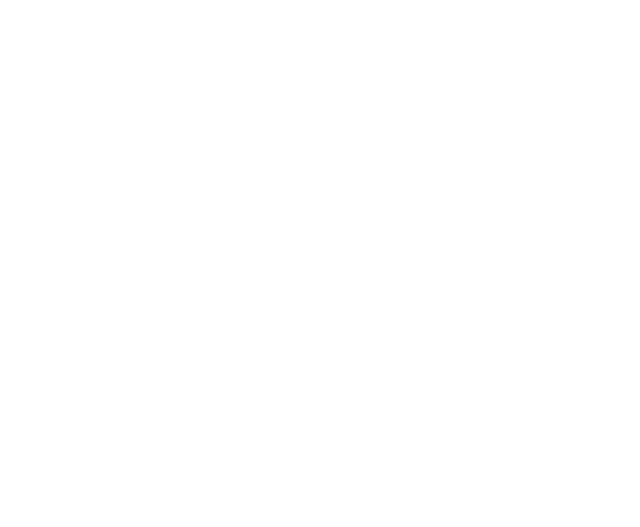
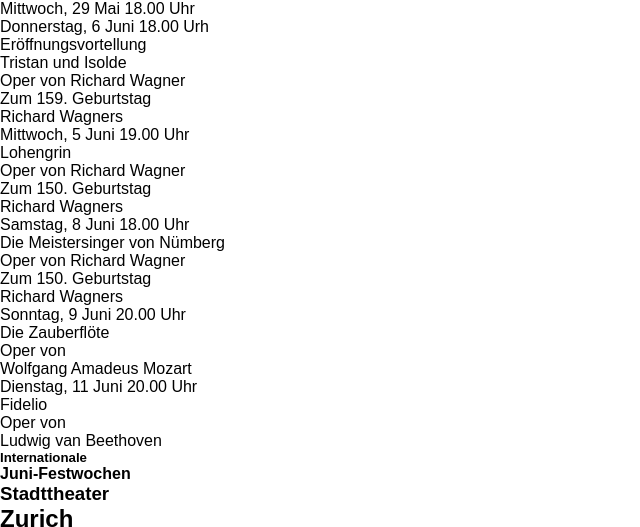
Before and after one commit to lillianritchie/DWD-week2, a plain HTML site: page index.html in a window 1280 px wide. Shown: the top 527 px of the page, without its empty margins (0-640 px from the left). Drawn offline with Linux system fonts and the light colour scheme.

Commit message:
save progress git status

```diff
--- a/index.html
+++ b/index.html
@@ -7,6 +7,64 @@
         <!--link fonts-->
         <link href="https://fonts.googleapis.com/css?family=Archivo|Archivo+Black|Archivo+Narrow&display=swap" rel="stylesheet">
         <!---link css stylesheet-->
-        <link href="/main.css" rel="stylesheet" type="text/css">
+        <link rel="stylesheet" type="text/css" href="/main.css" >
     </head>
+
+    <body>
+        <!---Concert Dates--->
+        <!---first column of dates-->
+        <section class="dates">
+            <ul class="dates__block">
+                <li class="dates__item">Mittwoch, 29 Mai 18.00 Uhr</li>
+                <li class="dates__item">Donnerstag, 6 Juni 18.00 Urh</li>
+                <li class="dates__item">Eröffnungsvortellung</li>
+                <li class="dates__item">Tristan und Isolde</li>
+                <li class="dates__item">Oper von Richard Wagner</li>
+                <li class="dates__item">Zum 159. Geburtstag</li>
+                <li class="dates__item">Richard Wagners</li>
+            </ul>
+            <ul class="dates__block">
+                <li class="dates__item">Mittwoch, 5 Juni 19.00 Uhr</li>
+                <li class="dates__item">Lohengrin</li>
+                <li class="dates__item">Oper von Richard Wagner</li>
+                <li class="dates__item">Zum 150. Geburtstag</li>
+                <li class="dates__item">Richard Wagners</li>
+            </ul>
+        <!---second column of dates-->
+        <section class="dates">
+            <ul class="dates__block">
+                <li class="dates__item">Samstag, 8 Juni 18.00 Uhr</li>
+                <li class="dates__item">Die Meistersinger von Nümberg</li>
+                <li class="dates__item">Oper von Richard Wagner</li>
+                <li class="dates__item">Zum 150. Geburtstag</li>
+                <li class="dates__item">Richard Wagners</li>
+            </ul>
+            <ul class="dates__block">
+                <li class="dates__item">Sonntag, 9 Juni 20.00 Uhr</li>
+                <li class="dates__item">Die Zauberflöte</li>
+                <li class="dates__item">Oper von</li>
+                <li class="dates__item">Wolfgang Amadeus Mozart</li>
+            </ul>
+            <ul class="dates__block">
+                <li class="dates__item">Dienstag, 11 Juni 20.00 Uhr</li>
+                <li class="dates__item">Fidelio</li>
+                <li class="dates__item">Oper von</li>
+                <li class="dates__item">Ludwig van Beethoven</li>
+            </ul>
+        </section>
+
+
+        </section>
+        <!---Titles-->
+        <!---Internationale-->
+        <h5 class="international">Internationale</h5>
+        <!---Juni-Festwochen-->
+        <h4 class="festival">Juni-Festwochen</h4>
+        <!---Stadttheater-->
+        <h3 class="theater">Stadttheater</h3>
+        <!---Zurich-->
+        <h2 class="city">Zurich</h2>
+        <!---1963-->
+        <h1 class="year">1963</h1>
+    </body>
 </html>
--- a/main.css
+++ b/main.css
@@ -0,0 +1,16 @@
+*{
+    padding: 0 0 0 0;
+    /* top, right, bottom, left */
+    margin: 0 0 0 0;
+    box-sizing: border-box;
+}
+html{
+    font-size: 16px;
+}
+body{
+    /*font we want, second replacement font, and then whatever sans serif is avail*/
+    font-family: Arial, Helvetica, sans-serif;
+}
+.debug{
+    border: 1px solid black;
+}
```
Also changed, not shown: 2 other files.
